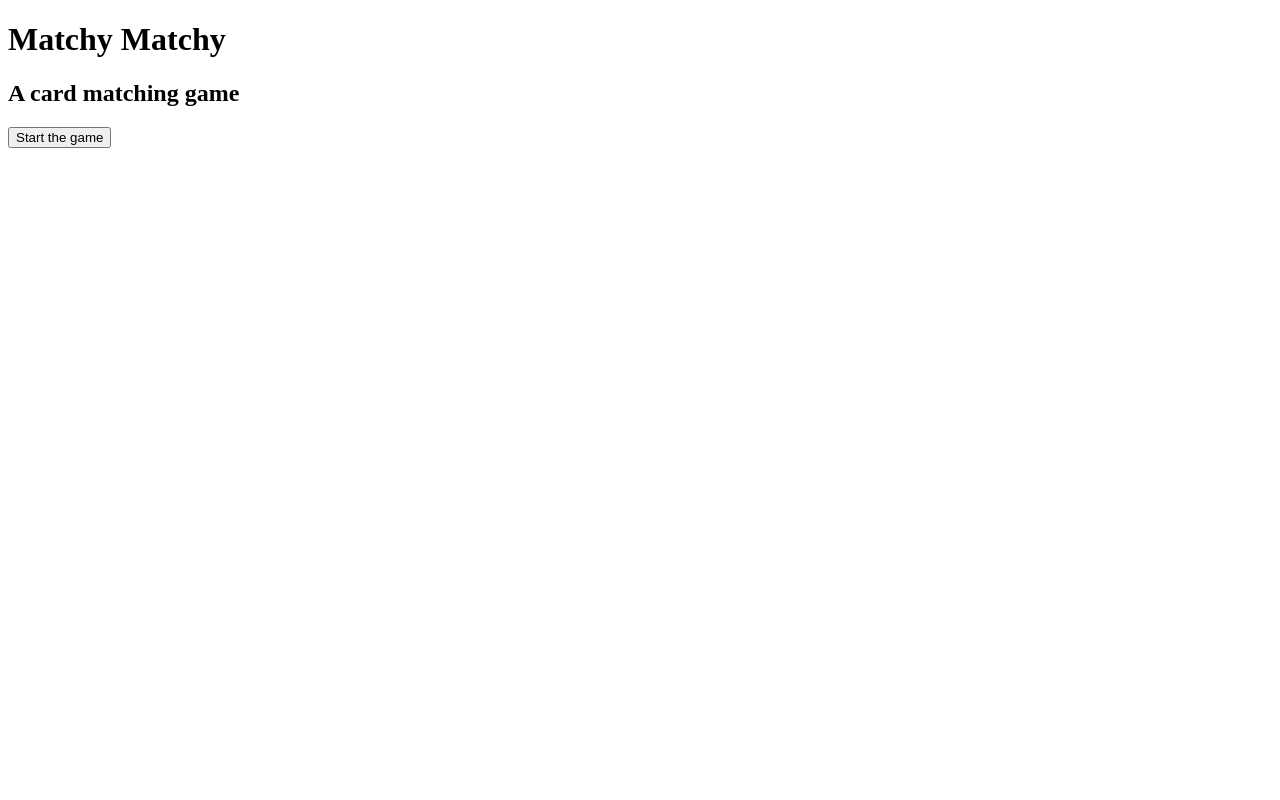
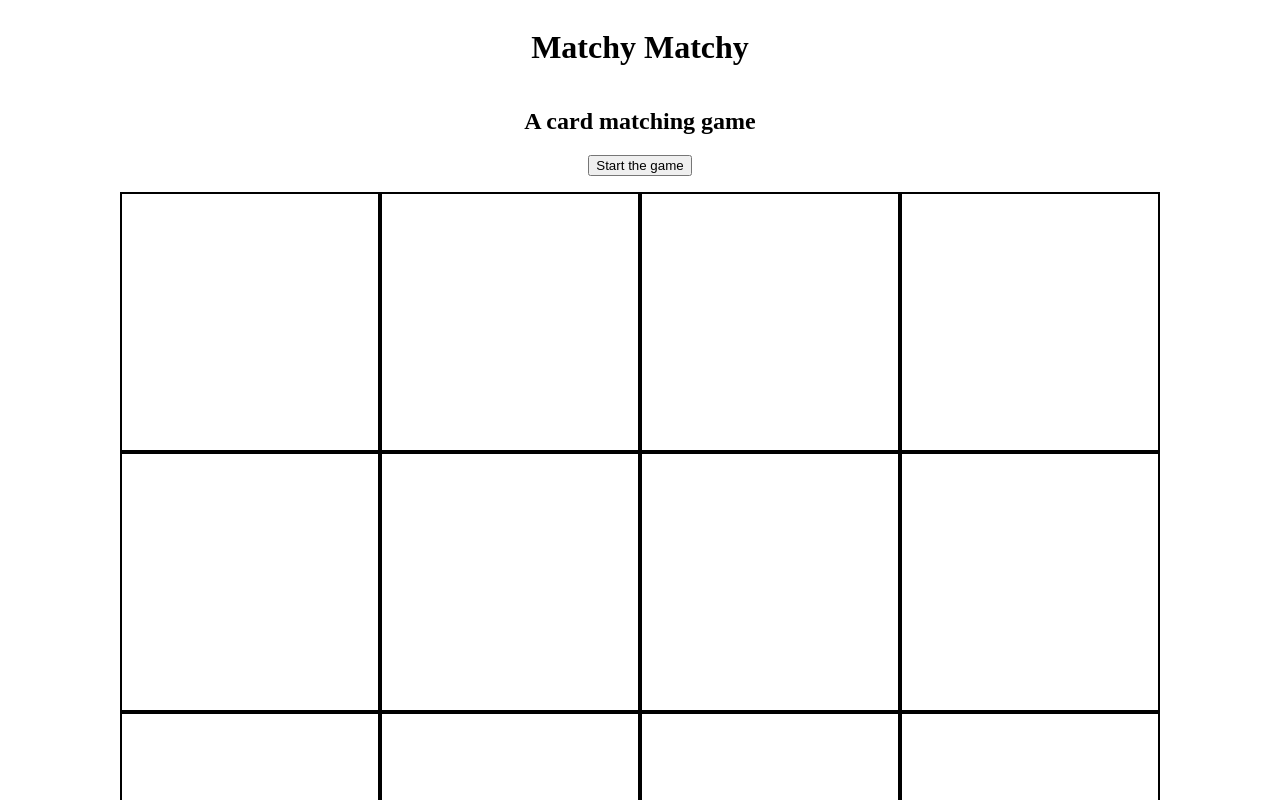
Before and after one commit to KernowPabloUK/card-match-game, a plain HTML site: page index.html in a window 1280 px wide. Both pictures are taken after a click on the button "Start the game". Shown: the top 800 px of the page. Drawn offline with Linux system fonts and the light colour scheme.

Commit message:
ADD: Implement initial game layout and start game functionality

```diff
--- a/index.html
+++ b/index.html
@@ -5,17 +5,20 @@
     <meta charset="UTF-8">
     <meta name="viewport" content="width=device-width, initial-scale=1.0">
     <title>Card Match Game</title>
+    <link rel="stylesheet" href="./style.css">
 </head>
 
 <body>
+    <div id="mainDiv">
+        <h1>Matchy Matchy</h1>
+        <h2>A card matching game</h2>
+        <button type="button" id="buttonStartGame">Start the game</button>
+        <div id="gameBoardContainer"></div>
+    </div>
 
-    <!-- new game button - start the game -->
-    <h1>Matchy Matchy</h1>
-    <h2>A card matching game</h2>
-
-    <button type="button">Start the game</button>
     <!-- how to play button - opens a modal -->
 
+    <script src="./script.js"></script>
 </body>
 
 </html>
--- a/script.js
+++ b/script.js
@@ -1,11 +1,48 @@
-// start game (once start game button is clicked)
+document.addEventListener("DOMContentLoaded", function () {
+    // start game (once start game button is clicked)
+    let gameBoardContainer = document.querySelector("#gameBoardContainer");
+    document
+        .querySelector("#buttonStartGame")
+        .addEventListener("click", startGame);
+    let gameBoardHeight = 4;
+    let gameBoardWidth = 4;
+    let gameCardsAnimals = ["cow", "cow", "duck", "duck", "pig", "pig", "lamb", "lamb", "chicken", "chicken", "llama", "llama", "dog", "dog", "cat", "cat"]
 
-// create a matrix array (4x4 - 8unique // 6x6 18unique // 8x8 32unique)
+    function startGame() {
+        console.log("start1 button clicked");
 
-// randomise allocation of unique card pairs into matrix
+        // ensure gameBcontainer exists
+        if (!gameBoardContainer) {
+            console.error("gameBoardContainer element not found!");
+            return;
+        }
 
-// on click, flip card, remain unless reclicked
+        // clear previous game board if exists
+        gameBoardContainer.innerHTML = "";
 
-// on second click, flip card, if matching, remain visible
+        // create a matrices array (4x4 - 8unique)
+        for (let row = 0; row < gameBoardHeight; row++) {
+            const rowDiv = document.createElement("div");
+            rowDiv.classList.add("row");
 
-// once all cards are flipped correctly - game over message - play again - change difficulty
+            for (let column = 0; column < gameBoardWidth; column++) {
+                const cellDiv = document.createElement("div");
+                cellDiv.classList.add("cell");
+                rowDiv.appendChild(cellDiv);
+            }
+            gameBoardContainer.appendChild(rowDiv);
+        }
+    // randomise allocation of unique card pairs into matrix
+
+    }
+
+
+    // on click, flip card, remain unless reclicked
+
+    // on second click, flip card, if matching, remain visible
+
+    // once all cards are flipped correctly - game over message - play again - change difficulty
+});
+
+// TODO POST 6x6 18unique // TODO POST 8x8 32unique
+// TODO different themes
--- a/style.css
+++ b/style.css
@@ -0,0 +1,22 @@
+#mainDiv {
+    display: flex;
+    flex-direction: column;
+    align-items: center;
+    justify-content: center;
+}
+
+#gameBoardContainer {
+  display: flex;
+  flex-direction: column;
+  margin: 1rem 0;
+}
+
+.row {
+  display: flex;
+}
+
+.cell {
+  width: 16rem;
+  height: 16rem;
+  border: 2px solid #000;
+}
```
